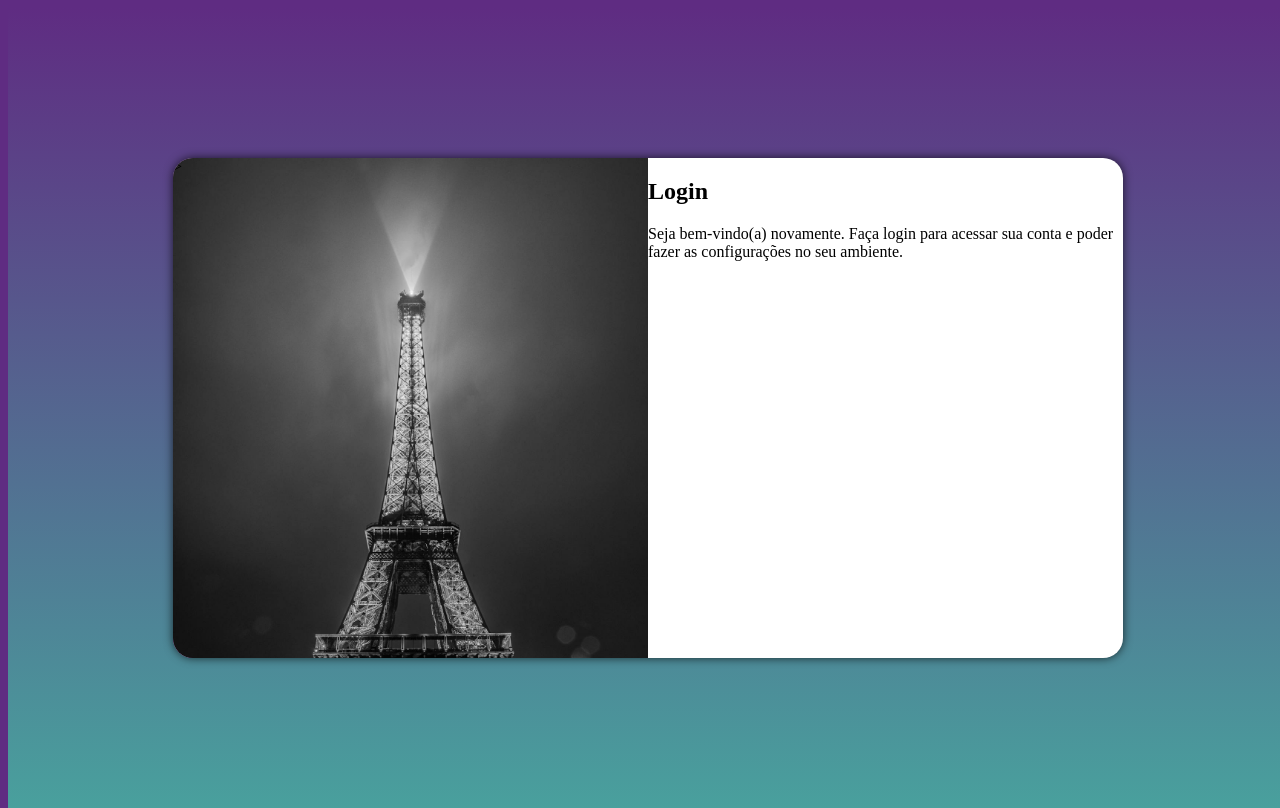
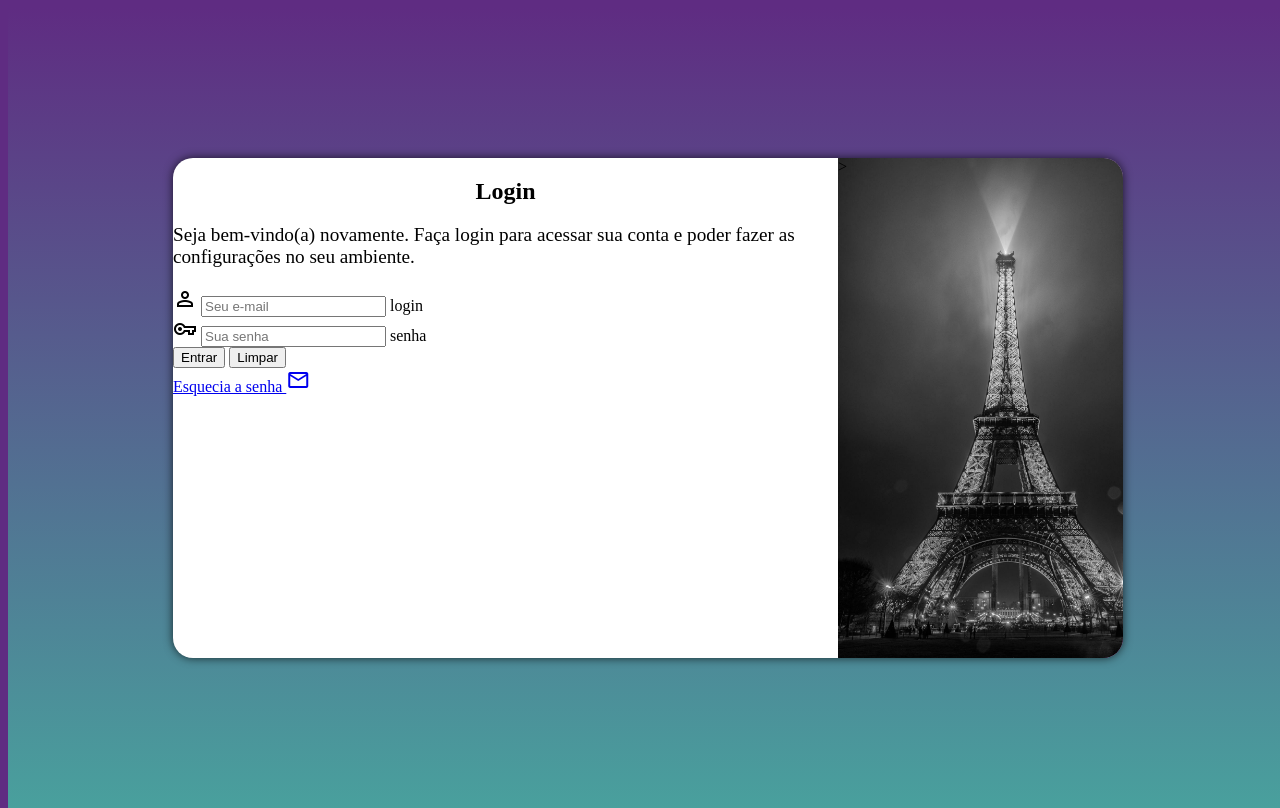
Before and after one commit to DiegoMacielDC/projeto-login, a plain HTML site: page index.html in a window 1280 px wide. Drawn offline with nearby package versions, Linux system fonts and the light colour scheme.

Commit message:
update tela login

```diff
--- a/estilos/media-query.css
+++ b/estilos/media-query.css
@@ -30,7 +30,7 @@ TV: acima de 1201px
     }
 }
 
-@media screen and (min-width: 993px){
+@media screen and (min-width: 992px){
     body{
         background-image: linear-gradient(to top, #49a09d, #5f2c82);
     }
@@ -39,13 +39,21 @@ TV: acima de 1201px
     }
 
     section#login > div#imagem{
-        float: left;
-        width: 50%;
+        float: right;
+        width: 30%;
         height: 100%;
     }
 
     section#login > div#fromulario{
-        float: right;
+        float: left;
         width: 50%;
     }
+
+    divdiv#formulario > h1{
+        font-size: 2em;
+    }
+
+    div#formulario > p{
+        font-size: 1.2em;
+    }
 }
--- a/estilos/style.css
+++ b/estilos/style.css
@@ -53,3 +53,12 @@ section#login > div#fromulario{
     display: block;
     padding: 10px;
 }
+
+div#formulario > h1{
+    text-align: center;
+    margin-bottom: 10px;
+}
+
+div#formulario > p{
+    font-size: 0.8em;
+}
--- a/index.html
+++ b/index.html
@@ -4,6 +4,7 @@
     <meta charset="UTF-8">
     <meta name="viewport" content="width=device-width, initial-scale=1.0">
     <title>Login</title>
+    <link rel="stylesheet" href="https://fonts.googleapis.com/css2?family=Material+Symbols+Outlined:opsz,wght,FILL,GRAD@20..48,100..700,0..1,-50..200" />
     <link rel="stylesheet" href="estilos/style.css">
     <link rel="stylesheet" href="estilos/media-query.css">
 </head>
@@ -19,8 +20,27 @@
                 <p>
                     Seja bem-vindo(a) novamente. Faça login para acessar sua conta e poder fazer as configurações no seu ambiente.
 
-                    <form action="login.php" method="post">
+                    <form action="login.php" method="post" autocomplete="on">
+                        <div class="campo">
+                            <span class="material-symbols-outlined">
+                                person
+                                </span>
+                            <input type="email" name="login" id="ilogin" placeholder="Seu e-mail" autocomplete="email" required maxlength="30">
+                            <label for="ilogin">login</label>
+                        </div>
 
+                        <div class="campo">
+                            <span class="material-symbols-outlined">
+                                vpn_key
+                                </span>
+                            <input type="password" name="login" id="isenha" placeholder="Sua senha" autocomplete="current-password" required minlength="8" maxlength="20">
+                            <label for="isenha">senha</label>
+                        </div>
+                        <input type="submit" value="Entrar">
+                        <input type="reset" value="Limpar"><br>
+                        <a href="esqueci.html">
+                            Esquecia a senha <span class="material-symbols-outlined">mail</span>
+                        </a>
                     </form>
                 </p>
             </div>
```
